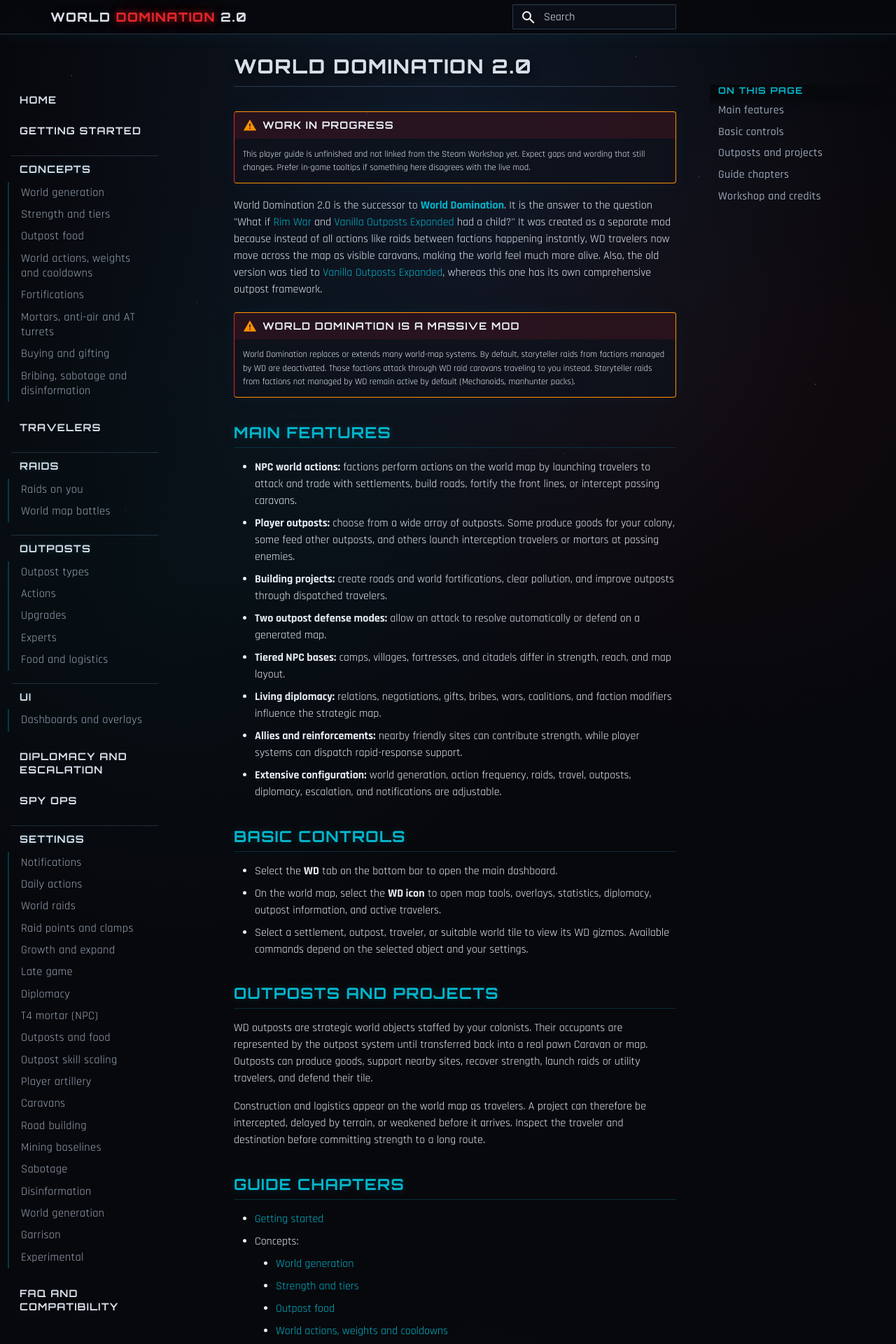
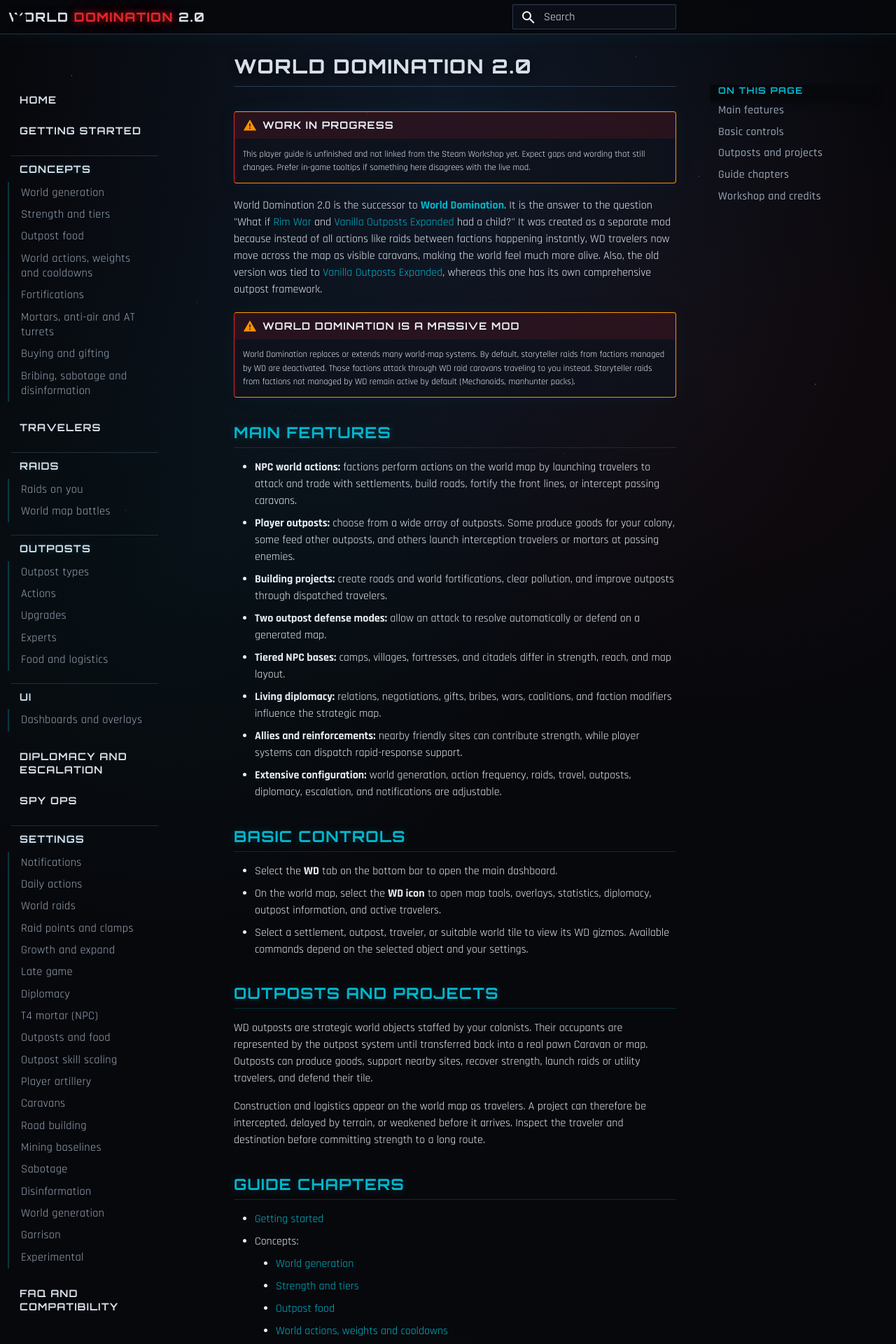
Before and after one commit to Likewise87/World-Domination-2.0, an MkDocs documentation site: the page built from docs/index.md, in a window 1280 px wide. Shown: the top 1920 px of the page at 70% size. Built offline with MkDocs 1.6.1 and Material for MkDocs 9.7.7, drawn with Linux system fonts in a browser that asks for light colours; comment, search, counter and statistics services are not loaded.

Commit message:
Align header brand text with the left nav active label.

```diff
--- /dev/null
+++ b/docs/stylesheets/wd-theme.v9.css
@@ -0,0 +1,469 @@
+/* World Domination guide — matches WD_OverviewPages art (Orbitron / Rajdhani / cyan space). */
+
+:root,
+[data-md-color-scheme="slate"] {
+  --wd-bg-deep: #07080c;
+  --wd-bg-panel: rgba(14, 18, 28, 0.72);
+  --wd-border: rgba(120, 170, 210, 0.28);
+  --wd-border-strong: rgba(3, 182, 205, 0.4);
+  --wd-text: #e8eef6;
+  --wd-text-muted: #9aa8b8;
+  --wd-cyan: #03b6cd;
+  --wd-silver: #d7dee8;
+  --wd-red: #e1262a;
+
+  --md-primary-fg-color: #03b6cd;
+  --md-primary-fg-color--light: #4fd0e0;
+  --md-primary-fg-color--dark: #028a9c;
+  --md-primary-bg-color: #07080c;
+  --md-primary-bg-color--light: #e8eef6;
+  --md-accent-fg-color: #03b6cd;
+  --md-accent-fg-color--transparent: rgba(3, 182, 205, 0.12);
+  --md-accent-bg-color: #07080c;
+  --md-accent-bg-color--light: #e8eef6;
+
+  --md-default-fg-color: #e8eef6;
+  --md-default-fg-color--light: #9aa8b8;
+  --md-default-fg-color--lighter: #7a8796;
+  --md-default-fg-color--lightest: rgba(154, 168, 184, 0.35);
+  --md-default-bg-color: #07080c;
+  --md-default-bg-color--light: #0e121c;
+  --md-default-bg-color--lighter: #121826;
+  --md-default-bg-color--lightest: #181e2e;
+
+  --md-code-fg-color: #d7dee8;
+  --md-code-bg-color: rgba(14, 18, 28, 0.92);
+  --md-code-hl-color: rgba(3, 182, 205, 0.2);
+
+  --md-typeset-a-color: #03b6cd;
+  --md-typeset-table-color: rgba(120, 170, 210, 0.22);
+  --md-typeset-table-color--light: rgba(14, 18, 28, 0.55);
+
+  --md-footer-bg-color: #05060a;
+  --md-footer-bg-color--dark: #03040a;
+  --md-footer-fg-color: #9aa8b8;
+  --md-footer-fg-color--light: #e8eef6;
+  --md-footer-fg-color--lighter: #9aa8b8;
+
+  --md-admonition-bg-color: rgba(14, 18, 28, 0.85);
+}
+
+html {
+  background: var(--wd-bg-deep);
+}
+
+body {
+  color: var(--wd-text);
+  font-family: "Rajdhani", sans-serif;
+  font-weight: 500;
+  background:
+    radial-gradient(ellipse 90% 55% at 50% 8%, rgba(30, 55, 90, 0.35), transparent 55%),
+    radial-gradient(ellipse 70% 50% at 50% 100%, rgba(12, 20, 36, 0.9), transparent 60%),
+    radial-gradient(circle at 20% 30%, rgba(3, 182, 205, 0.05), transparent 25%),
+    radial-gradient(circle at 80% 20%, rgba(225, 38, 42, 0.05), transparent 22%),
+    var(--wd-bg-deep);
+}
+
+/* Starfield (same idea as overview pages). */
+body::before {
+  content: "";
+  position: fixed;
+  inset: 0;
+  pointer-events: none;
+  opacity: 0.55;
+  z-index: 0;
+  background-image:
+    radial-gradient(1px 1px at 8% 12%, rgba(255, 255, 255, 0.85), transparent),
+    radial-gradient(1px 1px at 22% 48%, rgba(255, 255, 255, 0.55), transparent),
+    radial-gradient(1.5px 1.5px at 41% 18%, rgba(255, 255, 255, 0.75), transparent),
+    radial-gradient(1px 1px at 63% 72%, rgba(255, 255, 255, 0.45), transparent),
+    radial-gradient(1px 1px at 78% 28%, rgba(255, 255, 255, 0.7), transparent),
+    radial-gradient(1.5px 1.5px at 91% 61%, rgba(255, 255, 255, 0.5), transparent),
+    radial-gradient(1px 1px at 14% 81%, rgba(255, 255, 255, 0.4), transparent),
+    radial-gradient(1px 1px at 52% 39%, rgba(255, 255, 255, 0.65), transparent),
+    radial-gradient(1px 1px at 33% 66%, rgba(255, 255, 255, 0.35), transparent),
+    radial-gradient(1px 1px at 71% 9%, rgba(255, 255, 255, 0.55), transparent);
+  animation: wdStarPulse 8s ease-in-out infinite;
+}
+
+@keyframes wdStarPulse {
+  0%, 100% { opacity: 0.42; }
+  50% { opacity: 0.68; }
+}
+
+.md-container,
+.md-main,
+.md-content,
+.md-sidebar,
+.md-header,
+.md-footer {
+  position: relative;
+  z-index: 1;
+}
+
+.md-typeset {
+  font-family: "Rajdhani", sans-serif;
+  font-weight: 400;
+  font-size: 16px;
+  line-height: 1.5;
+  color: var(--wd-text);
+}
+
+.md-typeset h1,
+.md-typeset h2,
+.md-typeset h3,
+.md-typeset h4,
+.md-header__topic {
+  font-family: "Orbitron", sans-serif;
+  font-weight: 700;
+  letter-spacing: 0.06em;
+  text-transform: uppercase;
+}
+
+.md-typeset h1 {
+  font-size: 28px;
+  font-weight: 800;
+  color: var(--wd-silver);
+  text-shadow: 0 2px 12px rgba(0, 0, 0, 0.65);
+  border-bottom: 1px solid var(--wd-border);
+  padding-bottom: 0.35em;
+}
+
+.md-typeset h2 {
+  font-size: 22px;
+  color: var(--wd-cyan);
+  text-shadow: 0 0 12px rgba(3, 182, 205, 0.25);
+  border-bottom: 1px solid rgba(3, 182, 205, 0.22);
+  padding-bottom: 0.25em;
+}
+
+.md-typeset h3 {
+  color: var(--wd-silver);
+  letter-spacing: 0.05em;
+}
+
+.md-typeset a {
+  color: var(--wd-cyan);
+}
+
+.md-typeset a:hover {
+  color: #4fd0e0;
+}
+
+.md-header {
+  background: rgba(7, 8, 12, 0.92);
+  border-bottom: 1px solid var(--wd-border);
+  box-shadow: 0 0 24px rgba(3, 182, 205, 0.08);
+  backdrop-filter: blur(8px);
+}
+
+.md-header__title {
+  font-family: "Orbitron", sans-serif;
+  font-weight: 800;
+  letter-spacing: 0.08em;
+  text-transform: uppercase;
+  /* Left edge synced to active nav text via overrides/main.html */
+}
+
+.md-header__topic .md-ellipsis {
+  color: var(--wd-silver);
+}
+
+.md-header .md-header__button.md-icon,
+.md-header label[for="__search"],
+.md-header .md-search__icon {
+  color: #ffffff !important;
+}
+
+.md-header .md-header__button.md-icon svg,
+.md-header .md-search__icon svg {
+  fill: currentColor;
+}
+
+a.wd-brand {
+  color: inherit;
+  text-decoration: none;
+}
+
+a.wd-brand:hover {
+  color: inherit;
+  text-decoration: none;
+  opacity: 0.92;
+}
+
+/* Repo link before search so the search control is the rightmost header item. */
+.md-header__inner {
+  display: flex;
+  align-items: center;
+}
+
+.md-header__source {
+  order: 4;
+}
+
+.md-header__inner > label[for="__search"] {
+  order: 5;
+}
+
+.md-header__inner > .md-search {
+  order: 6;
+}
+
+.md-tabs {
+  background: rgba(7, 8, 12, 0.88);
+  border-bottom: 1px solid var(--wd-border);
+}
+
+.md-nav__link--active,
+.md-nav__link:focus,
+.md-nav__link:hover {
+  color: var(--wd-cyan);
+}
+
+/* —— Left nav hierarchy —— */
+
+/* Hide site name in the left drawer (header already brands the site). */
+.md-nav--primary > .md-nav__title {
+  display: none;
+}
+
+/* Top-level entries (Home, Getting started, Travelers, …) */
+.md-nav--primary > .md-nav__list > .md-nav__item > .md-nav__link {
+  font-family: "Orbitron", sans-serif;
+  font-weight: 700;
+  font-size: 0.72rem;
+  letter-spacing: 0.08em;
+  text-transform: uppercase;
+  color: var(--wd-silver);
+  margin-top: 0.35rem;
+  padding: 0.45rem 0.6rem;
+}
+
+/* Section headers with children (Concepts, Raids, Outposts, …) */
+.md-nav--primary .md-nav__item--nested > .md-nav__link {
+  font-family: "Orbitron", sans-serif;
+  font-weight: 800;
+  font-size: 0.72rem;
+  letter-spacing: 0.1em;
+  text-transform: uppercase;
+  color: var(--wd-cyan);
+  text-shadow: 0 0 10px rgba(3, 182, 205, 0.28);
+  margin-top: 0.65rem;
+  padding: 0.55rem 0.6rem;
+  border-top: 1px solid rgba(120, 170, 210, 0.22);
+}
+
+.md-nav--primary > .md-nav__list > .md-nav__item:first-child > .md-nav__link,
+.md-nav--primary > .md-nav__list > .md-nav__item--nested:first-child > .md-nav__link {
+  border-top: 0;
+  margin-top: 0.15rem;
+}
+
+/* Nested page links under a section */
+.md-nav--primary .md-nav__item--nested > .md-nav > .md-nav__list > .md-nav__item > .md-nav__link {
+  font-family: "Rajdhani", sans-serif;
+  font-weight: 400;
+  font-size: 0.82rem;
+  letter-spacing: 0.02em;
+  text-transform: none;
+  color: var(--wd-text-muted);
+  text-shadow: none;
+  margin-top: 0;
+  margin-left: 0;
+  padding: 0.25rem 0.5rem 0.25rem 0.85rem;
+  border-top: 0;
+  border-left: 2px solid rgba(3, 182, 205, 0.28);
+}
+
+.md-nav--primary .md-nav__item--nested > .md-nav > .md-nav__list {
+  padding-left: 0.35rem;
+}
+
+.md-nav--primary .md-nav__item--nested > .md-nav > .md-nav__list > .md-nav__item > .md-nav__link--active,
+.md-nav--primary .md-nav__item--nested > .md-nav > .md-nav__list > .md-nav__item > .md-nav__link:hover {
+  color: var(--wd-cyan);
+  border-left-color: var(--wd-cyan);
+}
+
+/* Right-side on-page TOC stays quieter */
+.md-nav--secondary .md-nav__title {
+  font-family: "Orbitron", sans-serif;
+  font-size: 0.65rem;
+  letter-spacing: 0.1em;
+  text-transform: uppercase;
+  color: var(--wd-cyan);
+}
+
+.md-nav--secondary .md-nav__link {
+  font-family: "Rajdhani", sans-serif;
+  font-size: 0.8rem;
+  text-transform: none;
+  letter-spacing: 0.02em;
+  color: var(--wd-text-muted);
+}
+
+.md-sidebar {
+  background: transparent;
+}
+
+.md-sidebar__scrollwrap {
+  background: transparent;
+}
+
+.md-search__form {
+  background: var(--wd-bg-panel);
+  border: 1px solid var(--wd-border);
+  box-shadow: inset 0 1px 0 rgba(255, 255, 255, 0.04);
+}
+
+.md-search__input {
+  font-family: "Rajdhani", sans-serif;
+  font-weight: 400;
+}
+
+.md-typeset table:not([class]) {
+  background: var(--wd-bg-panel);
+  border: 1px solid var(--wd-border);
+  box-shadow:
+    inset 0 1px 0 rgba(255, 255, 255, 0.04),
+    0 0 24px rgba(3, 182, 205, 0.05);
+}
+
+.md-typeset table:not([class]) th {
+  background: rgba(3, 182, 205, 0.1);
+  color: var(--wd-silver);
+  font-family: "Orbitron", sans-serif;
+  font-size: 0.72rem;
+  letter-spacing: 0.06em;
+  text-transform: uppercase;
+  border-bottom: 1px solid var(--wd-border-strong);
+}
+
+.md-typeset table:not([class]) td {
+  border-top: 1px solid rgba(120, 170, 210, 0.16);
+}
+
+.md-typeset .admonition,
+.md-typeset details {
+  background: var(--wd-bg-panel);
+  border: 1px solid var(--wd-border);
+  border-left-color: var(--wd-cyan);
+  box-shadow:
+    inset 0 1px 0 rgba(255, 255, 255, 0.04),
+    0 0 28px rgba(3, 182, 205, 0.06);
+  font-family: "Rajdhani", sans-serif;
+  font-weight: 400;
+}
+
+.md-typeset .admonition.warning,
+.md-typeset details.warning {
+  border-left-color: var(--wd-red);
+}
+
+.md-typeset .admonition-title,
+.md-typeset summary {
+  font-family: "Orbitron", sans-serif;
+  font-size: 0.72rem;
+  letter-spacing: 0.08em;
+  text-transform: uppercase;
+  background: rgba(3, 182, 205, 0.08);
+}
+
+.md-typeset .warning > .admonition-title,
+.md-typeset .warning > summary {
+  background: rgba(225, 38, 42, 0.12);
+}
+
+.md-typeset code {
+  background: rgba(14, 18, 28, 0.95);
+  border: 1px solid rgba(120, 170, 210, 0.18);
+  border-radius: 2px;
+}
+
+.md-typeset pre > code {
+  border: 0;
+}
+
+.md-typeset .md-button {
+  font-family: "Orbitron", sans-serif;
+  letter-spacing: 0.06em;
+  text-transform: uppercase;
+  border-radius: 2px;
+}
+
+.md-footer {
+  border-top: 1px solid var(--wd-border);
+}
+
+/* Soften Material's default purple-ish slate leftovers on chips/tabs. */
+.md-typeset .tabbed-set > input:checked + label {
+  color: var(--wd-cyan);
+  border-color: var(--wd-cyan);
+}
+
+.md-top {
+  background: rgba(14, 18, 28, 0.9);
+  border: 1px solid var(--wd-border);
+  color: var(--wd-cyan);
+}
+
+/* Header brand: WORLD DOMINATION with red DOMINATION (overview pages). */
+.wd-brand {
+  font-family: "Orbitron", sans-serif;
+  font-weight: 800;
+  letter-spacing: 0.08em;
+  text-transform: uppercase;
+  color: var(--wd-silver);
+  text-shadow: 0 2px 12px rgba(0, 0, 0, 0.65);
+}
+
+.wd-brand .wd-dom {
+  color: var(--wd-red);
+  text-shadow:
+    0 0 10px rgba(225, 38, 42, 0.75),
+    0 0 28px rgba(225, 38, 42, 0.35),
+    0 2px 12px rgba(0, 0, 0, 0.65);
+}
+
+/* Wider content: Material default ~61rem leaves large empty sides on big screens. */
+.md-grid {
+  max-width: 100%;
+  margin-inline: 0;
+}
+
+.md-header__inner,
+.md-main__inner,
+.md-footer__inner {
+  max-width: 100%;
+}
+
+@media screen and (min-width: 76.25em) {
+  .md-main__inner {
+    margin-top: 0;
+  }
+
+  .md-sidebar--primary {
+    width: 14.5rem;
+  }
+
+  .md-sidebar--secondary {
+    width: 13.5rem;
+  }
+
+  .md-content {
+    margin-left: 1rem;
+    margin-right: 1rem;
+  }
+
+  .md-content__inner {
+    margin: 0 0.5rem 1.5rem;
+    padding-top: 1rem;
+  }
+}
+
+@media screen and (min-width: 100em) {
+  .md-content {
+    margin-left: 1.5rem;
+    margin-right: 1.5rem;
+  }
+}
--- a/mkdocs.yml
+++ b/mkdocs.yml
@@ -24,7 +24,7 @@
     - content.code.copy
 
 extra_css:
-  - stylesheets/wd-theme.v8.css
+  - stylesheets/wd-theme.v9.css
 
 markdown_extensions:
   - admonition
--- a/overrides/main.html
+++ b/overrides/main.html
@@ -52,18 +72,45 @@
         header.style.paddingRight = inset + "px";
       }
 
+      /* Keep header brand text on the same left edge as the active left-nav label. */
+      function alignHeaderTitleToNav() {
+        var title = document.querySelector(".md-header__title");
+        if (!title) return;
+        title.style.marginLeft = "";
+        var nav = navTextAnchor();
+        if (!nav) return;
+        var brand =
+          title.querySelector(".wd-brand") ||
+          title.querySelector(".md-ellipsis") ||
+          title;
+        var want = textContentLeft(nav);
+        var have = brand.getBoundingClientRect().left;
+        if (want == null || have == null) return;
+        var delta = want - have;
+        if (Math.abs(delta) < 0.5) return;
+        var base = parseFloat(window.getComputedStyle(title).marginLeft) || 0;
+        title.style.marginLeft = base + delta + "px";
+      }
+
+      function alignChrome() {
+        alignHeaderTitleToNav();
+        alignSearchToContent();
+      }
+
       function run() {
         document.querySelectorAll(".md-header__topic .md-ellipsis").forEach(brandize);
-        alignSearchToContent();
+        alignChrome();
       }
 
       run();
       document.addEventListener("DOMContentLoaded", run);
-      window.addEventListener("resize", alignSearchToContent);
+      window.addEventListener("resize", alignChrome);
       document.addEventListener("DOMContentLoaded", function () {
         var content = document.querySelector(".md-content");
-        if (content && window.ResizeObserver) {
-          new ResizeObserver(alignSearchToContent).observe(content);
+        var sidebar = document.querySelector(".md-sidebar--primary");
+        if (window.ResizeObserver) {
+          if (content) new ResizeObserver(alignChrome).observe(content);
+          if (sidebar) new ResizeObserver(alignChrome).observe(sidebar);
         }
       });
     })();
```
Also changed, not shown: other parts of overrides/main.html (+20 -0 lines).
